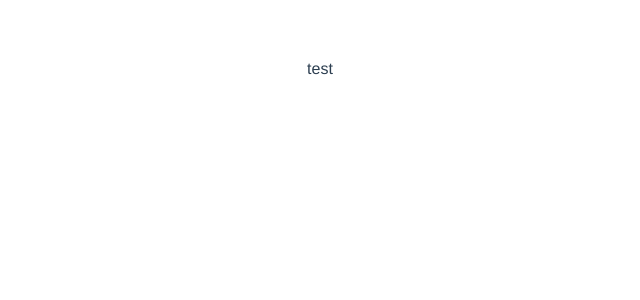
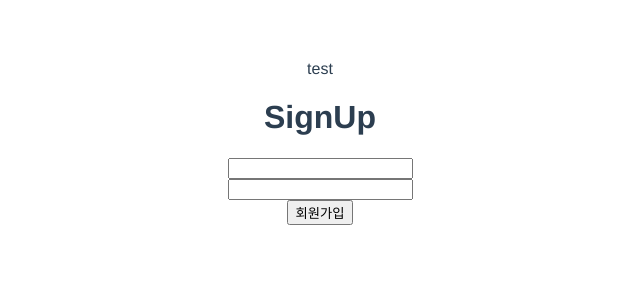
Before and after one commit to jeonhaekang/vue_prac, a Vue app: page /signup in a window 1280 px wide. Shown: the top 300 px of the page, without its empty margins (320-960 px from the left). Built offline with nearby package versions, Linux system fonts and the light colour scheme.

Commit message:
computed, axios prac

```diff
--- a/package.json
+++ b/package.json
@@ -8,6 +8,7 @@
     "lint": "vue-cli-service lint"
   },
   "dependencies": {
+    "axios": "^0.27.2",
     "bootstrap": "^5.1.3",
     "bootstrap-vue": "^2.22.0",
     "core-js": "^3.8.3",
--- a/src/main.js
+++ b/src/main.js
@@ -1,7 +1,9 @@
 import Vue from "vue";
 import App from "./App.vue";
 import router from "./route";
+import axios from "axios";
 
+Vue.prototype.$axios = axios;
 Vue.config.productionTip = false;
 
 new Vue({
--- a/src/route.js
+++ b/src/route.js
@@ -2,6 +2,7 @@ import Vue from "vue";
 import VueRouter from "vue-router";
 import MainPage from "./view/MainPage.vue";
 import AboutPage from "./view/AboutPage.vue";
+import SignupPage from "./view/SignupPage.vue";
 
 Vue.use(VueRouter);
 
@@ -16,6 +17,10 @@ const router = new VueRouter({
       path: "/about",
       component: AboutPage,
     },
+    {
+      path: "/signup",
+      component: SignupPage,
+    },
   ],
 });
 
--- /dev/null
+++ b/src/view/SignupPage.vue
@@ -0,0 +1,66 @@
+<template>
+  <div>
+    <h1>SignUp</h1>
+    <div>
+      <input v-model="id" type="text" />
+    </div>
+    <div>{{ idReverse }}</div>
+    <div>
+      <input v-model="password" type="password" />
+    </div>
+    <button @click="signup">회원가입</button>
+  </div>
+</template>
+
+<script>
+export default {
+  name: "SignupPage",
+
+  data() {
+    return {
+      id: "",
+      password: "",
+    };
+  },
+
+  computed: {
+    idReverse() {
+      return this.id.split("").reverse().join("");
+    },
+  },
+
+  watch: {
+    id() {
+      console.log("아이디 입력");
+    },
+  },
+
+  methods: {
+    signup() {
+      const HOST = "http://kangtest.com";
+      this.$axios.post(
+        `${HOST}/test`,
+        { headers: { token: "token" } },
+        { id: this.id, password: this.password }
+      );
+    },
+
+    clickHandler(e) {
+      if (!this.id || !this.password) {
+        console.log("아이디와 패스워드를 입력해주세요.");
+
+        return;
+      }
+
+      console.log("value : ", e.currentTarget.value);
+
+      const user = {
+        id: this.id,
+        password: this.password,
+      };
+
+      localStorage.setItem("user", JSON.stringify(user));
+    },
+  },
+};
+</script>
```
Also changed, not shown: 1 other file (tests, documents, lock files or other folders).
